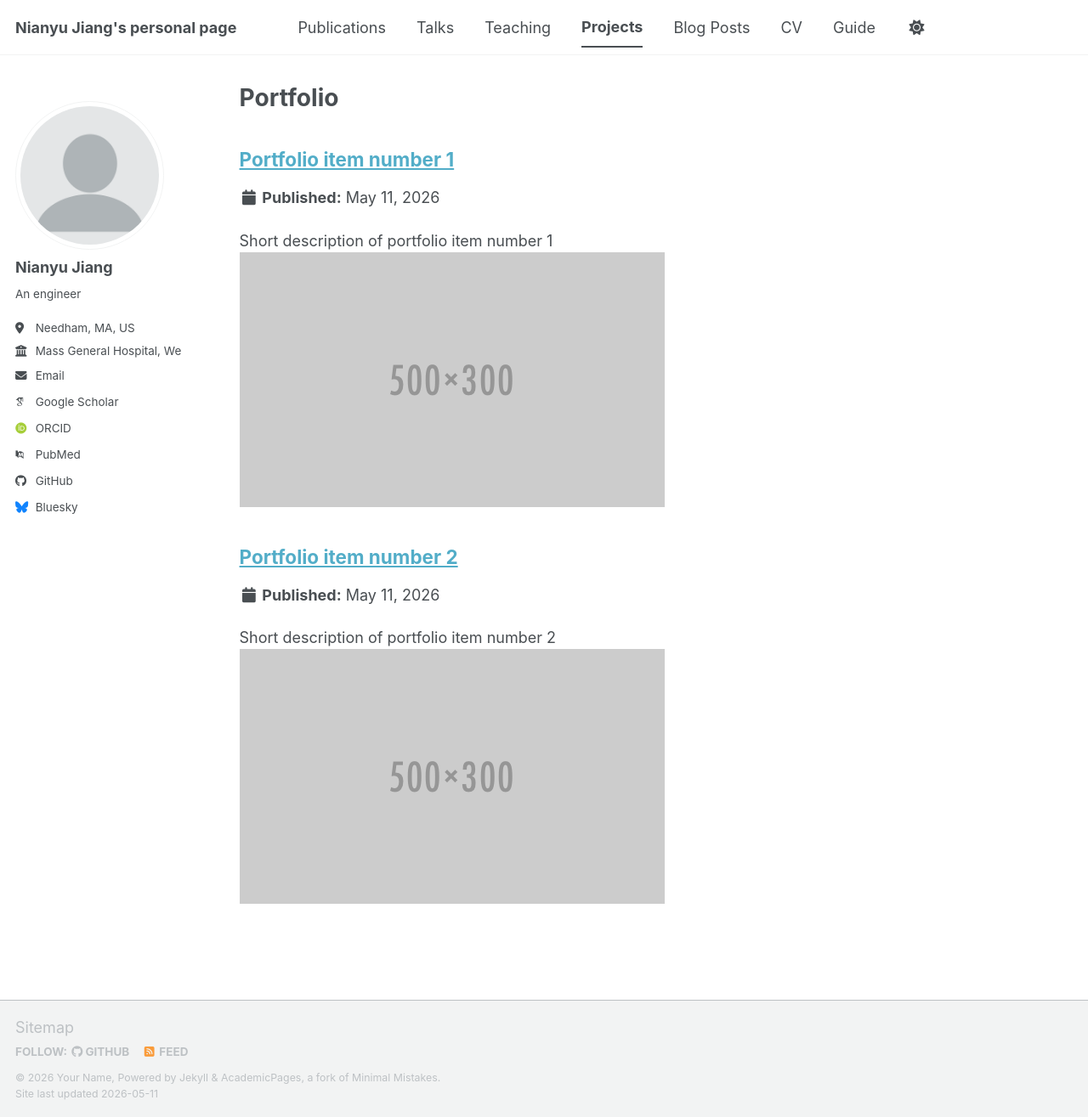
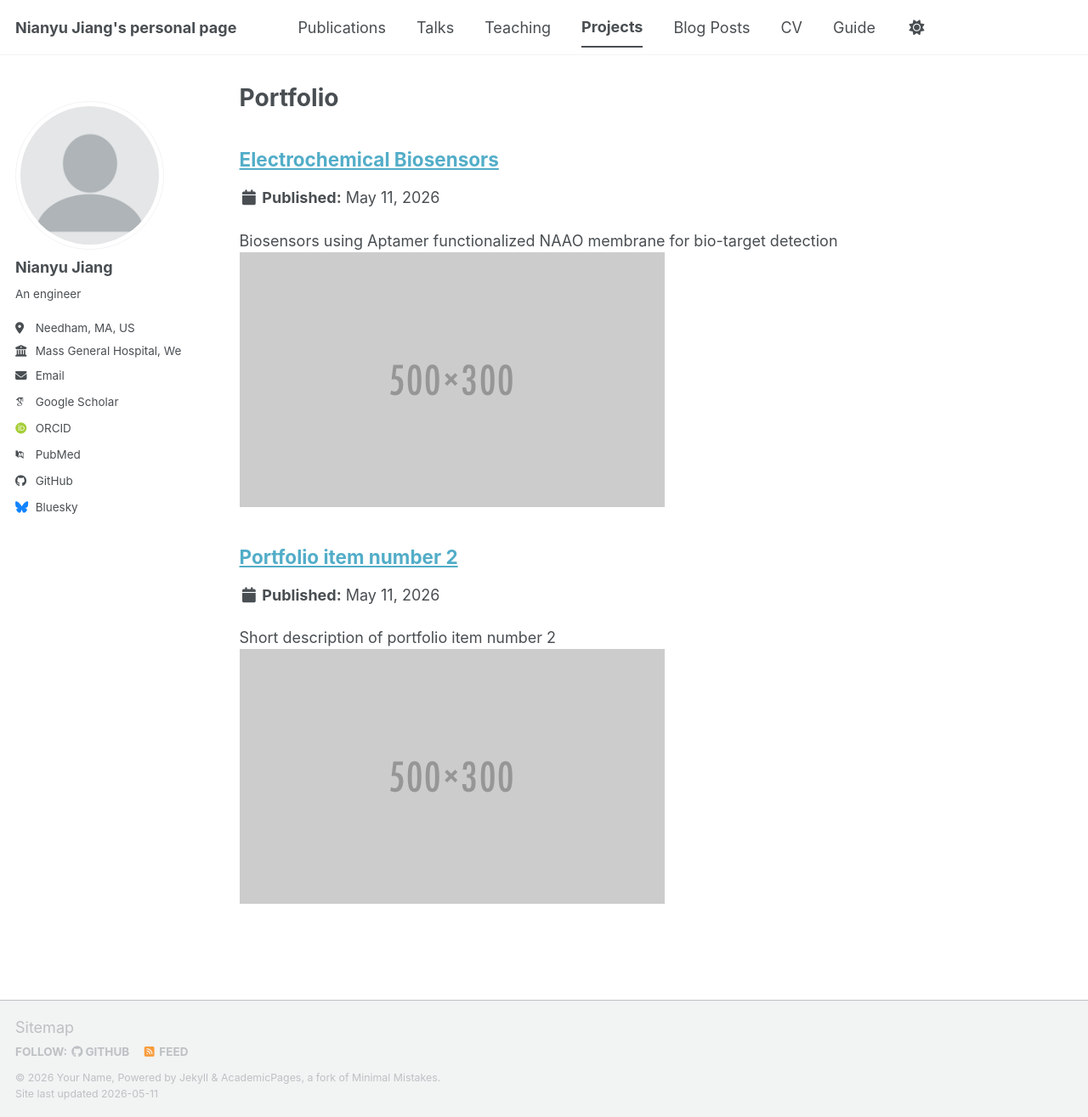
Before and after one commit to NianyuJiang/NianyuJiang.github.io, a Jekyll site: the page built from _pages/portfolio.html, in a window 1280 px wide and 1315 px high. Shown: the whole window at 85% size. Built offline with Jekyll 4.4.1, drawn with Linux system fonts in a browser that asks for light colours; some web fonts are replaced; a script bundle is joined from its source files by our own code; library files that are not in the unit come from our copies.

Commit message:
Update portfolio-1.md

```diff
--- a/_portfolio/portfolio-1.md
+++ b/_portfolio/portfolio-1.md
@@ -1,6 +1,6 @@
 ---
-title: "Portfolio item number 1"
-excerpt: "Short description of portfolio item number 1<br/><img src='/images/500x300.png'>"
+title: "Electrochemical Biosensors"
+excerpt: "Biosensors using Aptamer functionalized NAAO membrane for bio-target detection<br/><img src='/images/500x300.png'>"
 collection: portfolio
 ---
 
```
